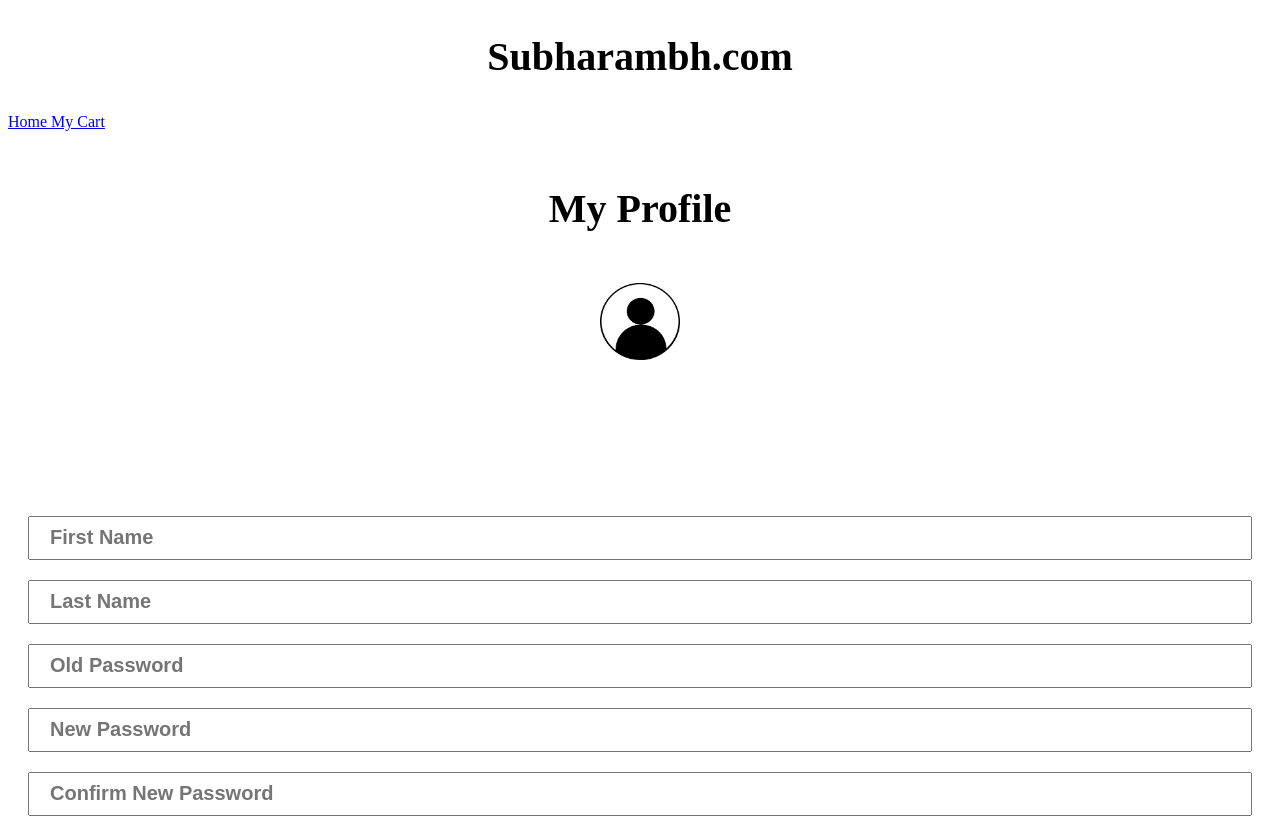
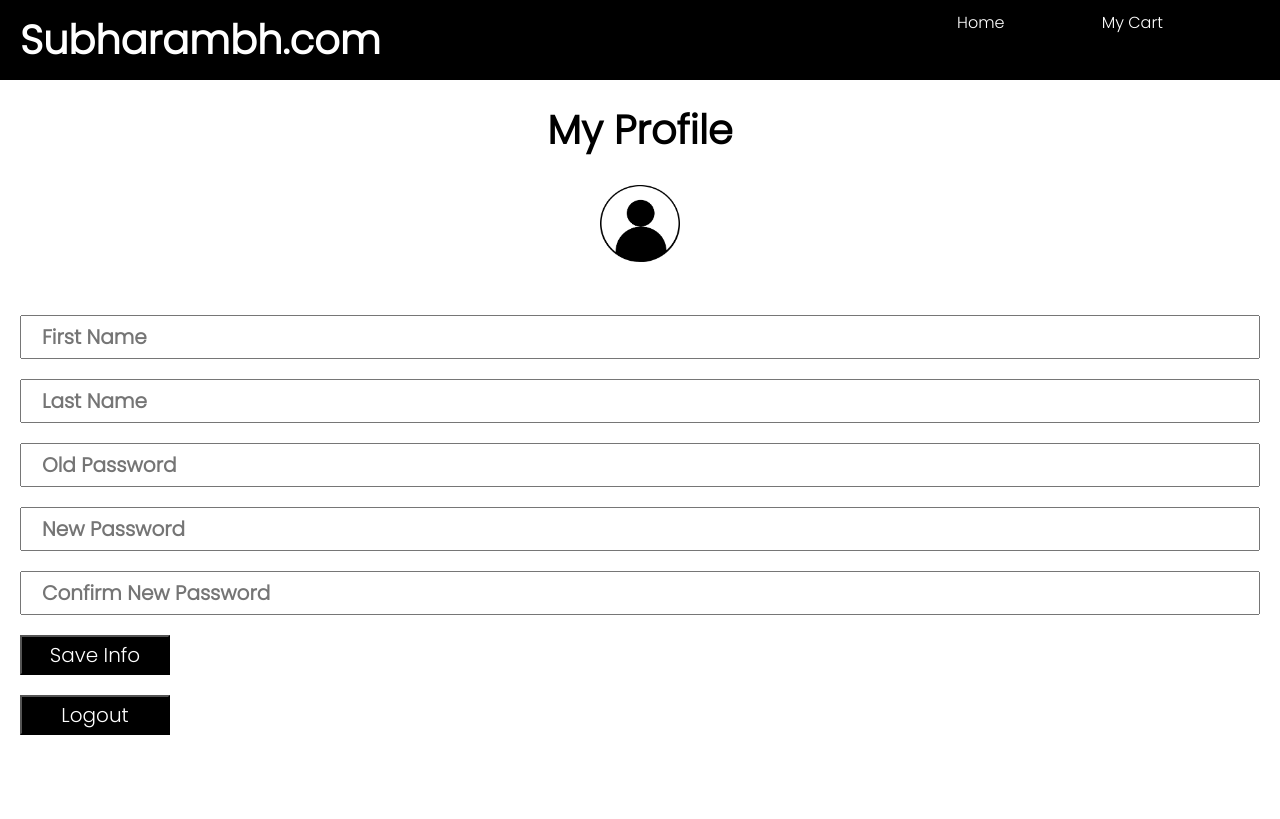
Before and after one commit to imsubhajit98/E-commerce, a plain HTML site: page profile/dashboard.html in a window 1280 px wide. Shown: the top 819 px of the page. Drawn offline with Linux system fonts and the light colour scheme; files that its build step writes are made by us from their sources; the site is published under a folder, as on GitHub Pages, so addresses that start at the root find nothing.

Commit message:
Update dashboard.html

```diff
--- a/profile/dashboard.html
+++ b/profile/dashboard.html
@@ -5,8 +5,8 @@
     <meta charset="UTF-8" />
     <meta http-equiv="X-UA-Compatible" content="IE=edge" />
     <meta name="viewport" content="width=device-width, initial-scale=1.0" />
-    <link rel="stylesheet" href="/styleTemp.css" />
-    <link rel="stylesheet" href="dashboard.css">
+    <link rel="stylesheet" href="./styleTemp.css" />
+    <link rel="stylesheet" href="./dashboard.css">
     <title>Subharambh Profile</title>
 </head>
 
@@ -17,11 +17,11 @@
                 <h2>Subharambh.com</h2>
             </div>
             <div class="part2">
-                <a href="/index.html">
+                <a href="./index.html">
                     Home
                 </a>
 
-                <a href="/cart/cart.html">
+                <a href="./cart/cart.html">
                     My Cart
                 </a>
             </div>
@@ -54,7 +54,7 @@
         </div>
     </div>
 
-    <script src="dashboard.js"></script>
+    <script src="./dashboard.js"></script>
 </body>
 
 </html>
```
